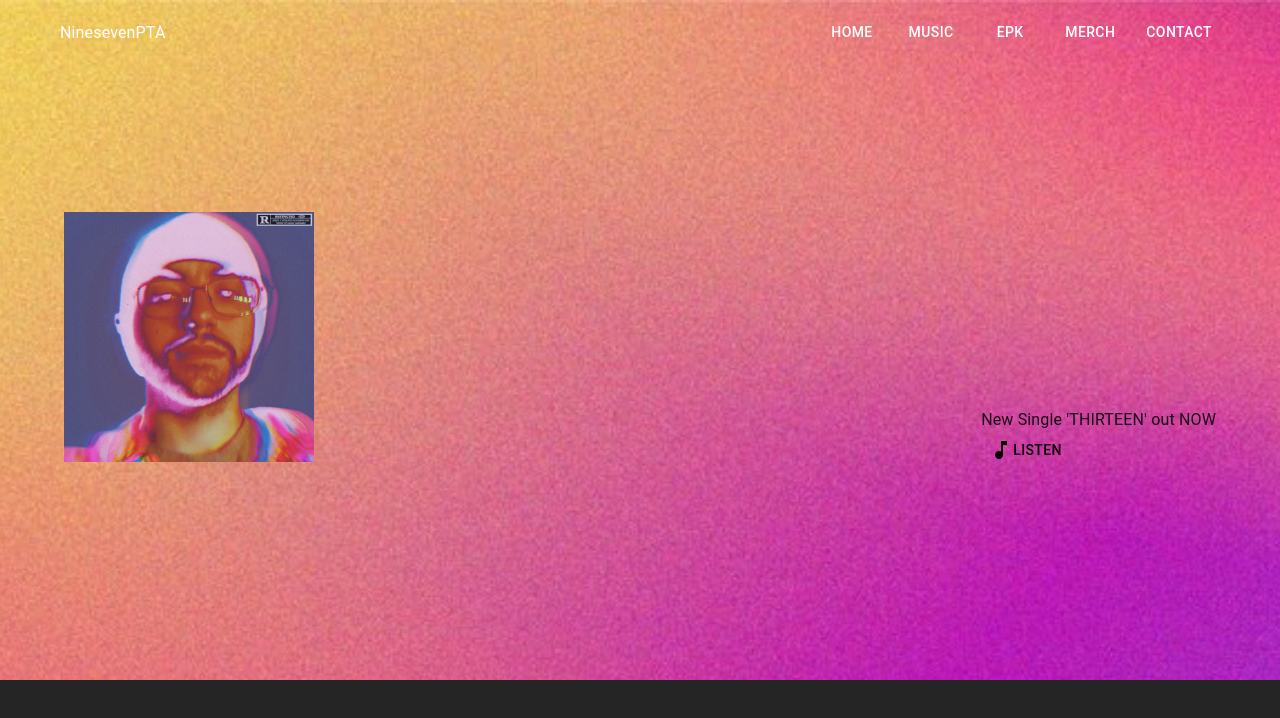
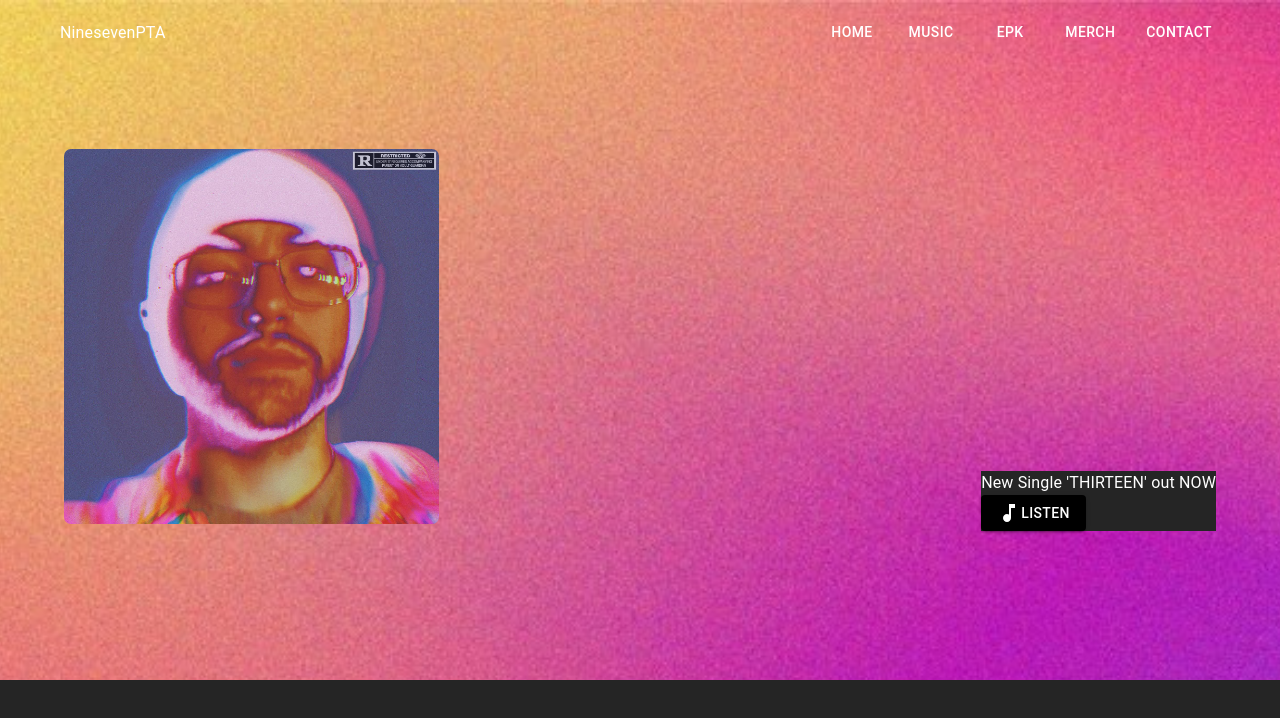
Before and after one commit to michael-carvajal/nineseven, a React (Create React App) app: page / in a window 1280 px wide. Shown: the top 718 px of the page. Built offline with nearby package versions, Linux system fonts and the light colour scheme.

Commit message:
home styling

```diff
--- a/src/home/index.js
+++ b/src/home/index.js
@@ -1,9 +1,13 @@
 import React from "react";
 import MusicNoteIcon from "@mui/icons-material/MusicNote";
-import { Box, Button, Typography } from "@mui/material";
+import { Box, Button, Typography, styled } from "@mui/material";
 import headshot1 from "../assets/headshot1.jpg";
 
 function Home({ theme }) {
+  const NewSong = styled("div")(({ theme }) => ({
+    backgroundColor: theme.palette.background.secondary,
+    color: theme.palette.background.default
+  }));
   return (
     <Box
       sx={{
@@ -25,20 +29,24 @@ function Home({ theme }) {
           width: "90%",
         }}
       >
-        <Box sx={{ width: 250 }}>
+        <Box sx={{ width: 375 }}>
           <img
             src={headshot1}
-            style={{ width: "100%" }}
+            style={{ width: "100%", borderRadius: 7 }}
             alt="home page hero card"
           ></img>
         </Box>
-        <Box sx={{ alignSelf: { xs: "auto", md: "end" } }}>
+        <NewSong sx={{ alignSelf: { xs: "auto", md: "end" } }}>
           <Typography>New Single 'THIRTEEN' out NOW</Typography>
-          <Button>
+          <Button
+            href="https://www.youtube.com/watch?v=6TtH_kTskKc&t=4s"
+            target="_blank"
+            variant="contained"
+          >
             <MusicNoteIcon />
             Listen
           </Button>
-        </Box>
+        </NewSong>
       </Box>
     </Box>
   );
```
